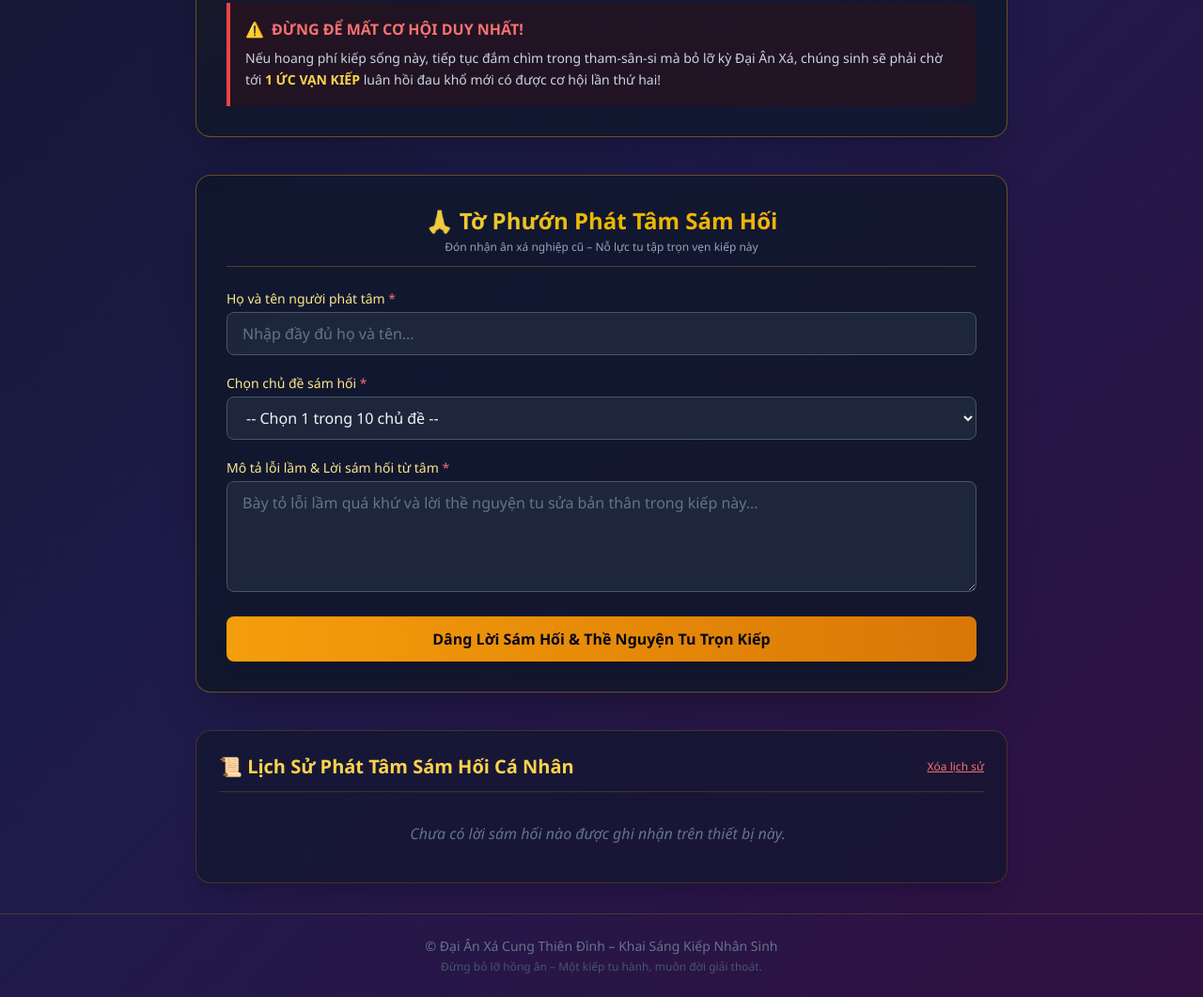
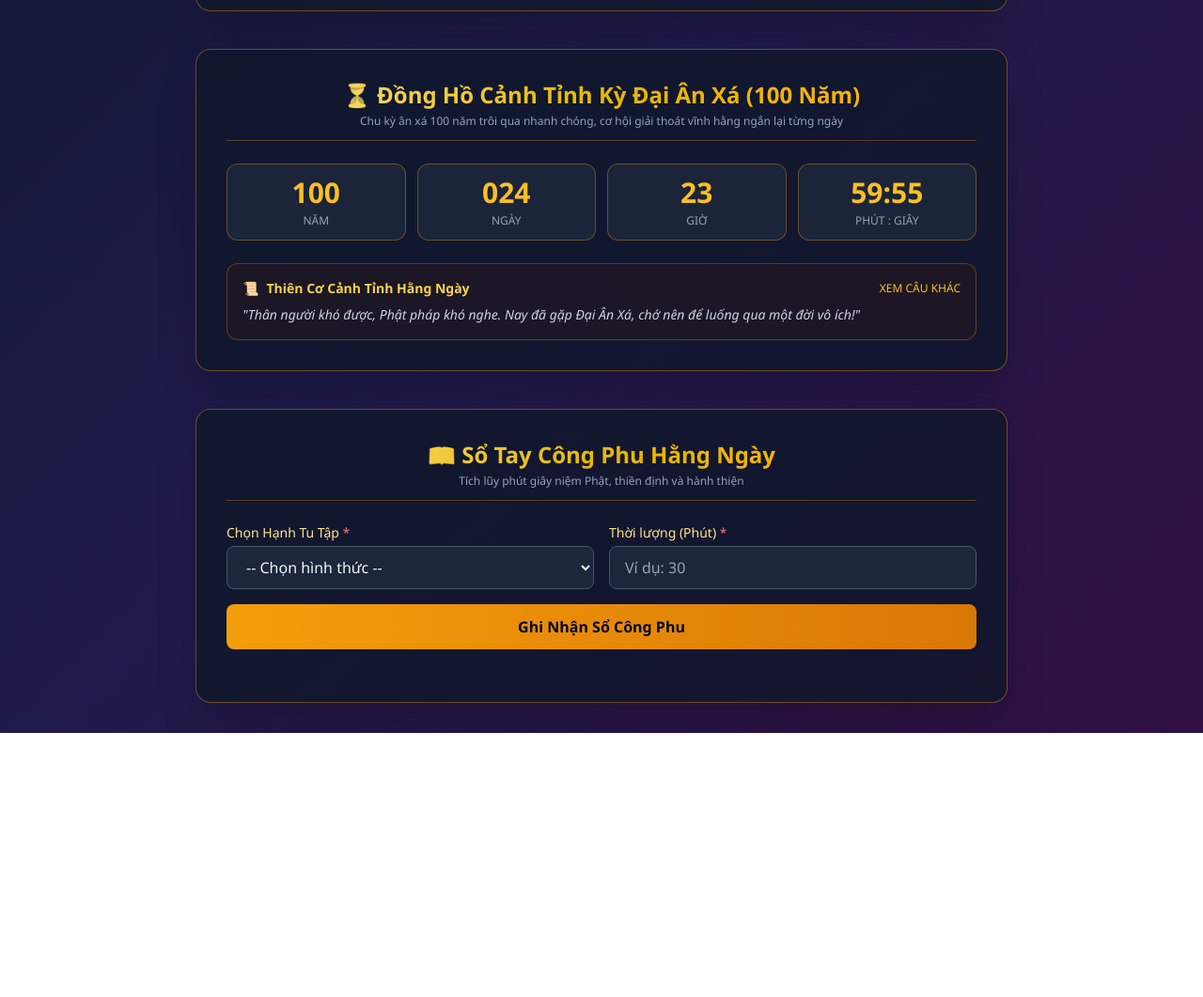
Before and after one commit to khangpanh6851007-hue/Ng-c-, a plain HTML site: page index.html in a window 1280 px wide. Shown: the part 530-1591 px from the top of the page at 94% size. After the commit the page ends 1310 px from the top, so only its background shows below. Drawn offline with nearby package versions, Linux system fonts and the light colour scheme.

Commit message:
Add files via upload

```diff
--- a/index.html
+++ b/index.html
@@ -40,22 +40,19 @@
         <!-- THIÊN CƠ VỀ ĐẠI ÂN XÁ KHAI SÁNG -->
         <section class="bg-gradient-to-br from-amber-950/40 via-slate-900/80 to-slate-900/80 p-6 md:p-8 rounded-2xl border border-amber-500/40 shadow-2xl space-y-6">
             <h2 class="text-2xl font-bold text-amber-300 border-b border-amber-500/30 pb-3 text-center uppercase tracking-wide">
-                ⚡ Cảnh Tỉnh Thiên Cơ & Hồng Ân Trời Bán
+                ⚡ Cảnh Tỉnh Thiên Cơ & Hồng Ân Trời Ban
             </h2>
 
-            <!-- So sánh Thời Cổ vs Kiếp Hiện Tại -->
             <div class="grid md:grid-cols-2 gap-6">
-                <!-- Ngày xưa -->
                 <div class="bg-slate-800/60 p-5 rounded-xl border border-slate-700 space-y-2">
                     <div class="text-amber-400 font-bold text-lg border-b border-slate-700 pb-1">
-                        ⏳ Ngày Xuưa (Thuở Trước)
+                        ⏳ Ngày Xưa (Thuở Trước)
                     </div>
                     <p class="text-slate-300 text-sm leading-relaxed">
-                        Chung sinh phải trải qua **1 vạn kiếp** đầu thai lên xuống, chịu muôn vàn đắng cay, tích lũy công đức qua trăm ngàn đời mới đủ duyên để thành **Phật, Thánh, Tiên**.
+                        Chúng sinh phải trải qua **1 vạn kiếp** đầu thai lên xuống, chịu muôn vàn đắng cay, tích lũy công đức qua trăm ngàn đời mới đủ duyên để thành **Phật, Thánh, Tiên**.
                     </p>
                 </div>
 
-                <!-- Kiếp này -->
                 <div class="bg-amber-950/30 p-5 rounded-xl border border-amber-500/40 space-y-2">
                     <div class="text-amber-300 font-bold text-lg border-b border-amber-500/30 pb-1">
                         ✨ Kiếp Hiện Tại (Đại Ân Xá)
@@ -65,172 +62,132 @@
                     </p>
                 </div>
             </div>
+        </section>
 
-            <!-- Lời Cảnh Tỉnh Vô Giá -->
-            <div class="bg-red-950/30 border-l-4 border-red-500 p-4 rounded-r-xl space-y-2">
-                <h3 class="text-red-400 font-bold text-base flex items-center gap-2">
-                    <span>⚠️</span> ĐỪNG ĐỂ MẤT CƠ HỘI DUY NHẤT!
+        <!-- BỘ ĐẾM THỜI GIAN TU TẬP & THIÊN CƠ CẢNH TỈNH -->
+        <section class="bg-slate-900/80 p-6 md:p-8 rounded-2xl border border-amber-500/40 shadow-2xl space-y-6">
+            <div class="border-b border-amber-500/30 pb-3">
+                <h2 class="text-2xl font-bold gold-text text-center">
+                    ⏳ Đồng Hồ Cảnh Tỉnh Kỳ Đại Ân Xá (100 Năm)
+                </h2>
+                <p class="text-xs text-center text-slate-400 mt-1">Chu kỳ ân xá 100 năm trôi qua nhanh chóng, cơ hội giải thoát vĩnh hằng ngắn lại từng ngày</p>
+            </div>
+
+            <div class="grid grid-cols-2 md:grid-cols-4 gap-3 text-center">
+                <div class="bg-slate-800/80 p-3 rounded-xl border border-amber-500/35">
+                    <div id="countdownYears" class="text-xl md:text-3xl font-extrabold text-amber-400">100</div>
+                    <div class="text-xs text-slate-400 uppercase mt-1">Năm</div>
+                </div>
+                <div class="bg-slate-800/80 p-3 rounded-xl border border-amber-500/35">
+                    <div id="countdownDays" class="text-xl md:text-3xl font-extrabold text-amber-400">000</div>
+                    <div class="text-xs text-slate-400 uppercase mt-1">Ngày</div>
+                </div>
+                <div class="bg-slate-800/80 p-3 rounded-xl border border-amber-500/35">
+                    <div id="countdownHours" class="text-xl md:text-3xl font-extrabold text-amber-400">00</div>
+                    <div class="text-xs text-slate-400 uppercase mt-1">Giờ</div>
+                </div>
+                <div class="bg-slate-800/80 p-3 rounded-xl border border-amber-500/35">
+                    <div id="countdownSeconds" class="text-xl md:text-3xl font-extrabold text-amber-400">00</div>
+                    <div class="text-xs text-slate-400 uppercase mt-1">Phút : Giây</div>
+                </div>
+            </div>
+
+            <div class="bg-amber-950/20 p-4 rounded-xl border border-amber-500/30 space-y-2">
+                <div class="flex items-center justify-between">
+                    <h3 class="text-amber-300 font-bold text-sm flex items-center gap-2">
+                        <span>📜</span> Thiên Cơ Cảnh Tỉnh Hằng Ngày
                     </h3>
-                <p class="text-slate-300 text-sm leading-relaxed">
-                    Nếu hoang phí kiếp sống này, tiếp tục đắm chìm trong tham-sân-si mà bỏ lỡ kỳ Đại Ân Xá, chúng sinh sẽ phải chờ tới <strong class="text-amber-300">1 ỨC VẠN KIẾP</strong> luân hồi đau khổ mới có được cơ hội lần thứ hai!
+                    <button type="button" onclick="doiThienCo()" class="text-xs text-amber-400 hover:underline cursor-pointer">XEM CÂU KHÁC</button>
+                </div>
+                <p id="thienCoText" class="text-slate-300 text-sm italic transition-opacity duration-300">
+                    "Thân người khó được, Phật pháp khó nghe. Nay đã gặp Đại Ân Xá, chớ nên để luống qua một đời vô ích!"
                 </p>
             </div>
         </section>
 
-        <!-- FORM PHÁT TÂM SÁM HỐI -->
+        <!-- SỔ TAY CÔNG PHU HẰNG NGÀY -->
         <section class="bg-slate-900/80 p-6 md:p-8 rounded-2xl border border-amber-500/40 shadow-2xl space-y-6">
             <div class="border-b border-amber-500/30 pb-3">
                 <h2 class="text-2xl font-bold gold-text text-center">
-                    🙏 Tờ Phướn Phát Tâm Sám Hối
+                    📖 Sổ Tay Công Phu Hằng Ngày
                 </h2>
-                <p class="text-xs text-center text-slate-400 mt-1">Đón nhận ân xá nghiệp cũ – Nỗ lực tu tập trọn vẹn kiếp này</p>
+                <p class="text-xs text-center text-slate-400 mt-1">Tích lũy phút giây niệm Phật, thiền định và hành thiện</p>
             </div>
 
-            <form id="samHoiForm" onsubmit="xuLySamHoi(event)" class="space-y-5">
-                <!-- Họ và tên -->
+            <form id="congPhuForm" onsubmit="ghiNhanCongPhu(event)" class="space-y-4">
+                <div class="grid md:grid-cols-2 gap-4">
                     <div>
-                    <label for="hoTen" class="block text-sm font-medium text-amber-200 mb-1">Họ và tên người phát tâm <span class="text-red-400">*</span></label>
-                    <input type="text" id="hoTen" required placeholder="Nhập đầy đủ họ và tên..."
-                        class="w-full bg-slate-800/90 border border-slate-600 rounded-lg px-4 py-2.5 text-slate-100 placeholder-slate-500 focus:outline-none focus:border-amber-400 focus:ring-1 focus:ring-amber-400">
-                </div>
-
-                <!-- Chọn Chủ đề (10 chủ đề) -->
-                <div>
-                    <label for="chuDe" class="block text-sm font-medium text-amber-200 mb-1">Chọn chủ đề sám hối <span class="text-red-400">*</span></label>
-                    <select id="chuDe" required
-                        class="w-full bg-slate-800/90 border border-slate-600 rounded-lg px-4 py-2.5 text-slate-100 focus:outline-none focus:border-amber-400 focus:ring-1 focus:ring-amber-400">
-                        <option value="" disabled selected>-- Chọn 1 trong 10 chủ đề --</option>
-                        <option value="Tội bất hiếu với cha mẹ, tổ tiên">1. Tội bất hiếu, ngỗ nghịch với cha mẹ, tổ tiên</option>
-                        <option value="Khẩu nghiệp, nói dối, bịa đặt, chửi rủa">2. Khẩu nghiệp (nói dối, gièm pha, xúc phạm người khác)</option>
-                        <option value="Sát sinh, hại vật, làm tổn hại sự sống">3. Sát sinh, làm tổn hại đến muôn loài</option>
-                        <option value="Tham lam, trộm cắp, chiếm đoạt tài sản">4. Tham lam, chiếm đoạt, không trung thực về tiền tài</option>
-                        <option value="Gian dối trong kinh doanh, lừa lọc">5. Gian dối trong làm ăn, bất chấp đạo đức vì lợi ích</option>
-                        <option value="Vô ơn, bội nghĩa, phản bội niềm tin">6. Vô ơn, phụ lòng người giúp đỡ, bội tín</option>
-                        <option value="Đố kỳ, ghen ghét, hãm hại người khác">7. Tâm đố kỳ, ghen ghét, mong người khác gặp họa</option>
-                        <option value="Tà dâm, không chung thủy trong tình cảm">8. Tà dâm, phá hỏng hạnh phúc gia đình/người khác</option>
-                        <option value="Hoang phí thời gian, sa đà tệ nạn">9. Mê muội, hoang phí kiếp người vào tệ nạn/lười biếng</option>
-                        <option value="Oán trời trách đất, ôm ghen ghét hận thù">10. Tâm oán hận, nuôi hận thù, không chịu buông xả</option>
+                        <label for="loaiCongPhu" class="block text-sm font-medium text-amber-200 mb-1">Chọn Hạnh Tu Tập <span class="text-red-400">*</span></label>
+                        <select id="loaiCongPhu" required class="w-full bg-slate-800/90 border border-slate-600 rounded-lg px-4 py-2.5 text-slate-100">
+                            <option value="" disabled selected>-- Chọn hình thức --</option>
+                            <option value="niemPhat">Niệm Phật / Trì Chú</option>
+                            <option value="thienDinh">Thiền Định / Tịnh Tâm</option>
+                            <option value="hanhThien">Làm Việc Thiện</option>
                         </select>
                     </div>
-
-                <!-- Mô tả chi tiết -->
                     <div>
-                    <label for="moTa" class="block text-sm font-medium text-amber-200 mb-1">Mô tả lỗi lầm & Lời sám hối từ tâm <span class="text-red-400">*</span></label>
-                    <textarea id="moTa" rows="4" required placeholder="Bày tỏ lỗi lầm quá khứ và lời thề nguyện tu sửa bản thân trong kiếp này..."
-                        class="w-full bg-slate-800/90 border border-slate-600 rounded-lg px-4 py-2.5 text-slate-100 placeholder-slate-500 focus:outline-none focus:border-amber-400 focus:ring-1 focus:ring-amber-400"></textarea>
+                        <label for="thoiLuong" class="block text-sm font-medium text-amber-200 mb-1">Thời lượng (Phút) <span class="text-red-400">*</span></label>
+                        <input type="number" id="thoiLuong" min="1" required placeholder="Ví dụ: 30" class="w-full bg-slate-800/90 border border-slate-600 rounded-lg px-4 py-2.5 text-slate-100">
                     </div>
-
-                <!-- Nút gửi -->
-                <button type="submit"
-                    class="w-full bg-gradient-to-r from-amber-500 to-amber-600 hover:from-amber-400 hover:to-amber-500 text-slate-950 font-bold py-3 px-6 rounded-lg shadow-lg transition duration-300 transform active:scale-95">
-                    Dâng Lời Sám Hối & Thề Nguyện Tu Trọn Kiếp
+                </div>
+                <button type="submit" class="w-full bg-gradient-to-r from-amber-500 to-amber-600 text-slate-950 font-bold py-3 rounded-lg">
+                    Ghi Nhận Sổ Công Phu
                 </button>
             </form>
+            <div id="danhSachCongPhu" class="space-y-2 text-sm text-slate-300"></div>
         </section>
-
-        <!-- LỊCH SỬ PHÁT TÂM SÁM HỐI -->
-        <section class="bg-slate-900/60 p-6 rounded-2xl border border-amber-500/20 shadow-xl space-y-4">
-            <div class="flex justify-between items-center border-b border-amber-500/20 pb-3">
-                <h2 class="text-xl font-bold text-amber-300">
-                    📜 Lịch Sử Phát Tâm Sám Hối Cá Nhân
-                </h2>
-                <button onclick="xoaLichSu()" class="text-xs text-red-400 hover:text-red-300 underline">
-                    Xóa lịch sử
-                </button>
-            </div>
-
-            <!-- Danh sách nhật ký -->
-            <div id="danhSachLichSu" class="space-y-4 max-h-[400px] overflow-y-auto pr-2">
-                <!-- Dữ liệu được chèn qua JavaScript -->
-            </div>
-        </section>
-
     </main>
 
-    <!-- Footer -->
-    <footer class="text-center py-6 border-t border-amber-500/20 text-slate-500 text-sm">
-        <p>© Đại Ân Xá Cung Thiên Đình – Khai Sáng Kiếp Nhân Sinh</p>
-        <p class="text-xs mt-1 text-slate-600">Đừng bỏ lỡ hồng ân – Một kiếp tu hành, muôn đời giải thoát.</p>
-    </footer>
+    <!-- Script sửa lỗi triệt để đồng hồ đếm ngược -->
+    <script>
+        const danhSachThienCo = [
+            "\"Thân người khó được, Phật pháp khó nghe. Nay đã gặp Đại Ân Xá, chớ nên để luống qua một đời vô ích!\"",
+            "\"Mỗi phút giây trôi qua là một bước tiến gần hơn về cõi chết. Hãy tinh tấn niệm Phật, chuyển hóa nghiệp chướng ngay hôm nay.\"",
+            "\"Đức Ngọc Đế từ bi mở hội ân xá, người biết tỉnh ngộ tu hành sẽ thoát khỏi luân hồi đau khổ muôn kiếp.\""
+        ];
+        let indexThienCo = 0;
 
-    <!-- JavaScript Xử Lý Dữ Liệu -->
-    <script>
-        document.addEventListener('DOMContentLoaded', hienThiLichSu);
-
-        function xuLySamHoi(e) {
-            e.preventDefault();
-
-            const hoTen = document.getElementById('hoTen').value.trim();
-            const chuDe = document.getElementById('chuDe').value;
-            const moTa = document.getElementById('moTa').value.trim();
-            const thoiGian = new Date().toLocaleString('vi-VN');
-
-            if (!hoTen || !chuDe || !moTa) {
-                alert("Vui lòng điền đầy đủ thông tin!");
-                return;
+        function doiThienCo() {
+            indexThienCo = (indexThienCo + 1) % danhSachThienCo.length;
+            const el = document.getElementById('thienCoText');
+            if (el) el.innerText = danhSachThienCo[indexThienCo];
         }
 
-            const item = {
-                id: Date.now(),
-                hoTen: hoTen,
-                chuDe: chuDe,
-                moTa: moTa,
-                thoiGian: thoiGian
-            };
+        // Đặt cứng thời điểm kết thúc 100 năm tính từ thời điểm hiện tại (tránh lỗi localStorage trên Acode)
+        const targetTime = new Date().getTime() + (100 * 365.25 * 24 * 60 * 60 * 1000);
 
-            let lichSu = JSON.parse(localStorage.getItem('lichSuSamHoi')) || [];
-            lichSu.unshift(item);
-            localStorage.setItem('lichSuSamHoi', JSON.stringify(lichSu));
+        function capNhatCountdown() {
+            const now = new Date().getTime();
+            const distance = targetTime - now;
 
-            document.getElementById('samHoiForm').reset();
-            alert("🙏 Lời sám hối của bạn đã được dâng lên. Nghiệp cũ đã được tha xá, hãy cố gắng tu tập trong kiếp duy nhất này!");
-            hienThiLichSu();
-        }
+            if (distance > 0) {
+                const totalDays = Math.floor(distance / (1000 * 60 * 60 * 24));
+                const years = Math.floor(totalDays / 365);
+                const days = totalDays % 365;
+                const hours = Math.floor((distance % (1000 * 60 * 60 * 24)) / (1000 * 60 * 60));
+                const minutes = Math.floor((distance % (1000 * 60 * 60)) / (1000 * 60));
+                const seconds = Math.floor((distance % (1000 * 60)) / 1000);
 
-        function hienThiLichSu() {
-            const danhSachDiv = document.getElementById('danhSachLichSu');
-            let lichSu = JSON.parse(localStorage.getItem('lichSuSamHoi')) || [];
+                const elY = document.getElementById('countdownYears');
+                const elD = document.getElementById('countdownDays');
+                const elH = document.getElementById('countdownHours');
+                const elS = document.getElementById('countdownSeconds');
 
-            if (lichSu.length === 0) {
-                danhSachDiv.innerHTML = `
-                    <p class="text-center text-slate-500 italic py-4">Chưa có lời sám hối nào được ghi nhận trên thiết bị này.</p>
-                `;
-                return;
-            }
-
-            danhSachDiv.innerHTML = lichSu.map(item => `
-                <div class="bg-slate-800/70 p-4 rounded-xl border border-slate-700/80 space-y-2 text-sm">
-                    <div class="flex justify-between items-start flex-wrap gap-1">
-                        <span class="font-bold text-amber-300">👤 ${escapeHtml(item.hoTen)}</span>
-                        <span class="text-xs text-slate-400">🕒 ${item.thoiGian}</span>
-                    </div>
-                    <div>
-                        <span class="inline-block bg-amber-950/60 text-amber-300 border border-amber-600/40 text-xs px-2.5 py-0.5 rounded-full font-medium">
-                            📌 ${escapeHtml(item.chuDe)}
-                        </span>
-                    </div>
-                    <p class="text-slate-300 italic whitespace-pre-line bg-slate-900/50 p-3 rounded-lg border border-slate-800">
-                        "${escapeHtml(item.moTa)}"
-                    </p>
-                </div>
-            `).join('');
-        }
-
-        function xoaLichSu() {
-            if (confirm("Bạn có chắc chắn muốn xóa toàn bộ lịch sử sám hối trên máy này?")) {
-                localStorage.removeItem('lichSuSamHoi');
-                hienThiLichSu();
+                if (elY) elY.innerText = String(years).padStart(2, '0');
+                if (elD) elD.innerText = String(days).padStart(3, '0');
+                if (elH) elH.innerText = String(hours).padStart(2, '0');
+                if (elS) elS.innerText = `${String(minutes).padStart(2, '0')}:${String(seconds).padStart(2, '0')}`;
             }
         }
 
-        function escapeHtml(text) {
-            return text
-                .replace(/&/g, "&amp;")
-                .replace(/</g, "&lt;")
-                .replace(/>/g, "&gt;")
-                .replace(/"/g, "&quot;")
-                .replace(/'/g, "&#039;");
+        function ghiNhanCongPhu(e) {
+            e.preventDefault();
+            alert("🙏 Đã ghi nhận công phu thành công!");
         }
+
+        // Chạy ngay lập tức khi tải trang
+        setInterval(capNhatCountdown, 1000);
+        capNhatCountdown();
     </script>
 </body>
 </html>
```
Lines whose indentation alone changed are shown as unchanged.
